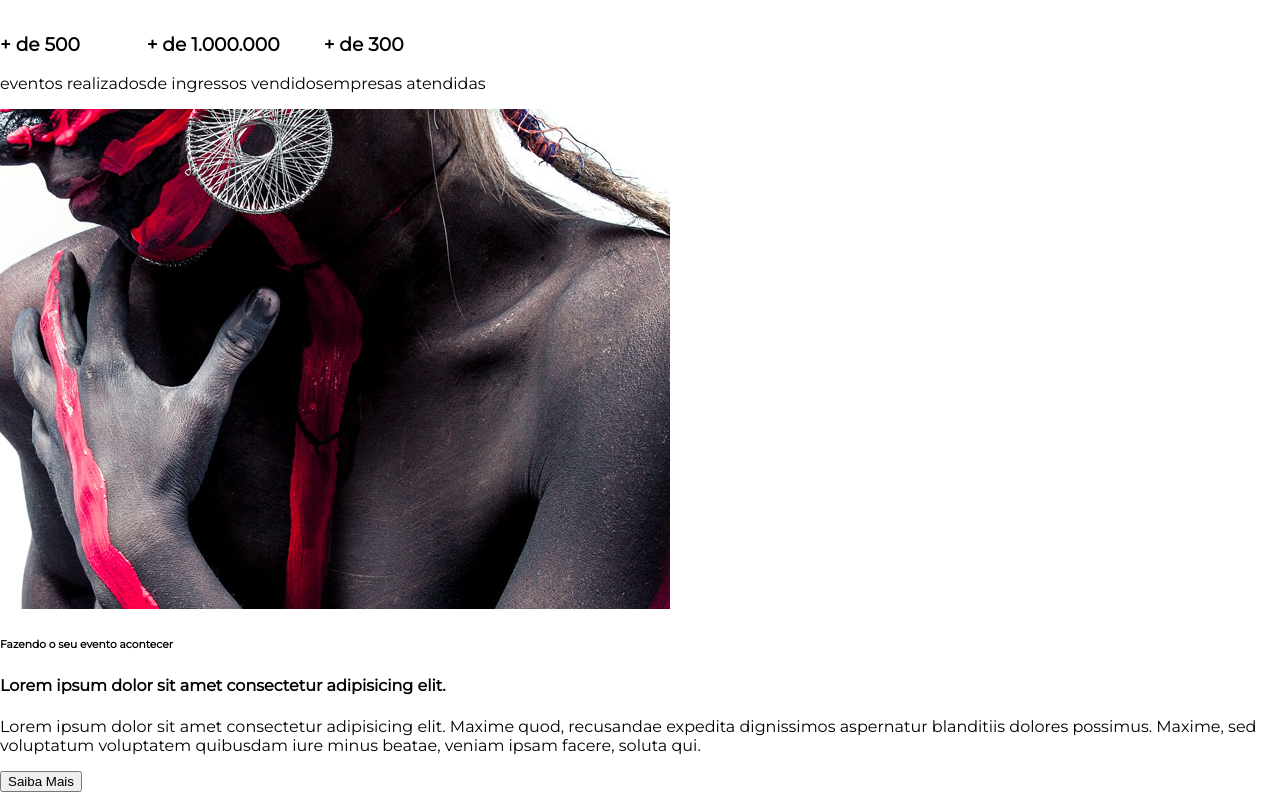
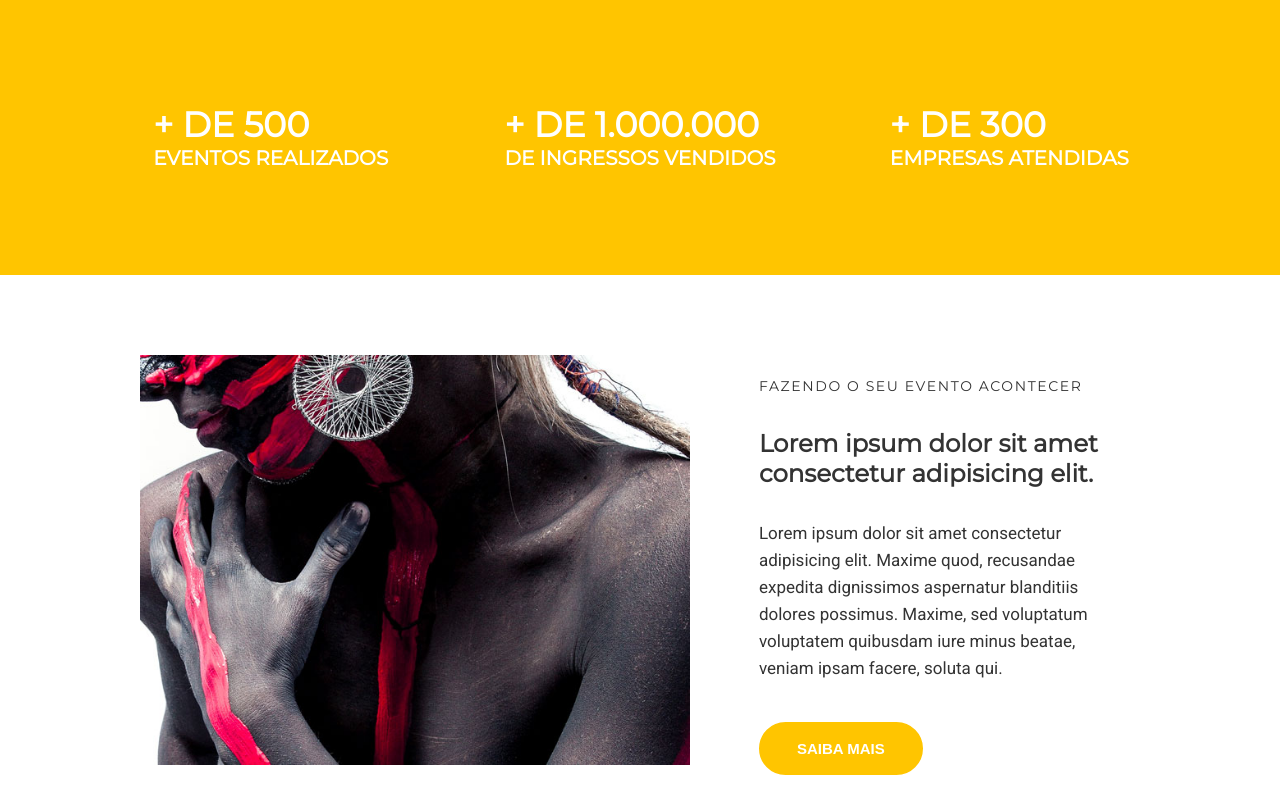
Before and after one commit to yuriclmoreira/studion, a website: page src/index.html in a window 1280 px wide. Shown: the part 802-1598 px from the top of the page. Drawn offline with Linux system fonts and the light colour scheme.

Commit message:
create containers and institutional copy

```diff
--- a/src/index.html
+++ b/src/index.html
@@ -9,6 +9,7 @@
 
     <body>
         <nav class="navbar">
+            <div class="container navbar__container">
                 <h1 class="logo-studion">
                     Studi<span class="copy--primary">on</span>
                     <span class="logo-studion__subtitle">Eventos</span>
@@ -41,6 +42,7 @@
                         </a>
                     </li>
                 </ul>
+            </div>
         </nav>
 
         <head>
@@ -66,32 +68,37 @@
         </head>
 
         <main>
-            <section id="eventos">
-                <ul>
+            <section id="counter">
+                <ul class=" container counter__container">
                     <li>
-                        <h3>+ de 500 </h3>
-                        eventos realizados
+                        <h3>+ de 500
+                            <small> eventos realizados</small>
+                        </h3>
                     </li>
+
                     <li>
-                        <h3>+ de 1.000.000</h3>
-                        de ingressos vendidos
+                        <h3>+ de 1.000.000
+                            <small> de ingressos vendidos</small>
+                        </h3>
                     </li>
+
                     <li>
-                        <h3>+ de 300</h3>
-                        empresas atendidas
+                        <h3>+ de 300
+                            <small> empresas atendidas</small>
+                        </h3>
                     </li>
                 </ul>
             </section>
 
-            <section id="">
-                <div>
-                    <img src="./images/institutional.jpg" alt=""/>
+            <section class="container institutional">
+                <img class="institutional__image" src="./images/institutional.jpg" alt="Studion institutional"/>
+                <div class="institutional__copy">
                     <h6>Fazendo o seu evento acontecer</h6>
                     <h4>Lorem ipsum dolor sit amet consectetur adipisicing elit. </h4>
                     <p>
                         Lorem ipsum dolor sit amet consectetur adipisicing elit. Maxime quod, recusandae expedita dignissimos aspernatur blanditiis dolores possimus. Maxime, sed voluptatum voluptatem quibusdam iure minus beatae, veniam ipsam facere, soluta qui.
                     </p>
-                    <button>Saiba Mais</button>
+                    <button class="btn btn--institutional">Saiba Mais</button>
                 </div>
             </section>
 
--- a/src/style.css
+++ b/src/style.css
@@ -1,4 +1,5 @@
 @import url('https://fonts.googleapis.com/css2?family=Montserrat:ital,wght@300,400;1,700;900&display=swap');
+@import url('https://fonts.googleapis.com/css2?family=Roboto&display=swap');
 
 *{
     box-sizing: border-box;
@@ -7,14 +8,27 @@
 :root{
     font-family: 'Montserrat' ,sans-serif;
     font-size: 16px;
+    --color-copy: #333;
     --color-primary :#ffc500 ;
     --default-padding: 1rem;
+    color: var(--color-copy);
 
 }
 
 body {
     margin: 0%;
     padding-top: 7.75rem;
+}
+
+header,
+main,
+footer {
+    overflow-x: hidden;
+}
+
+.container{
+    max-width: 1140px;
+    margin: 0 auto;
 }
 
 ul {
@@ -26,18 +40,25 @@
 .navbar {
     position: fixed;
     z-index: 1;
+    top: 0;
+    left: 0;
+    width: 100%;
+
+    background-color: #000;
+    color: #fff;
+}
+
+.navbar__container {
     display: grid;
     grid-template-columns: 1fr 9fr;
     align-items: center;
-    top: 0;
-    left: 0;
+
 
     width: 100vw;
     height: 7.75rem;
     padding: 0 1rem;
 
-    background-color: #000;
-    color: #fff;
+
 }
 .navbar__links {
     justify-self: end;
@@ -130,9 +151,69 @@
 
 .btn:hover,
 .btn:active,
-.btn:focus{
+.btn:focus,
+.btn--institutional{
     border-color: var(--color-primary);
     background-color: var(--color-primary);
     color: #fff;
 
 }
+
+#counter {
+    background-color: var(--color-primary);
+    color: #fff;
+    text-transform: uppercase;
+}
+.counter__container {
+    display: grid;
+    grid-template-columns: repeat(auto-fill,minmax(300px,1fr));
+    place-items: center;
+    padding: 4.375rem 1rem;
+
+}
+.counter__container h3 {
+    font-size: 2.175rem;
+}
+
+.counter__container h3 small {
+    display: block;
+    font-size: 1.25rem;
+}
+.institutional {
+    display: grid;
+    grid-template-columns:auto auto;
+    gap: 3.125rem;
+    align-items: center;
+    padding: 4.375rem ;
+}
+
+.institutional__image {
+    max-width: 550px;
+}
+
+.institutional__copy {
+    padding: 0 1.185rem;
+}
+
+.institutional__copy h6 {
+    font-size: .875rem;
+    font-weight: 300;
+    letter-spacing: .1rem;
+    text-transform: uppercase;
+}
+
+.institutional__copy h4 {
+    font-size: 1.525rem;
+}
+.institutional p {
+    font-family: 'Roboto',sans-serif;
+    font-size: 1.0625rem;
+    line-height: 1.6875rem;
+    margin-bottom: 0%;
+    margin-bottom: 2.5rem;
+}
+
+.btn--institutional:hover{
+    color: var(--color-copy);
+    background: unset;
+}
```
Lines whose indentation alone changed are shown as unchanged.
